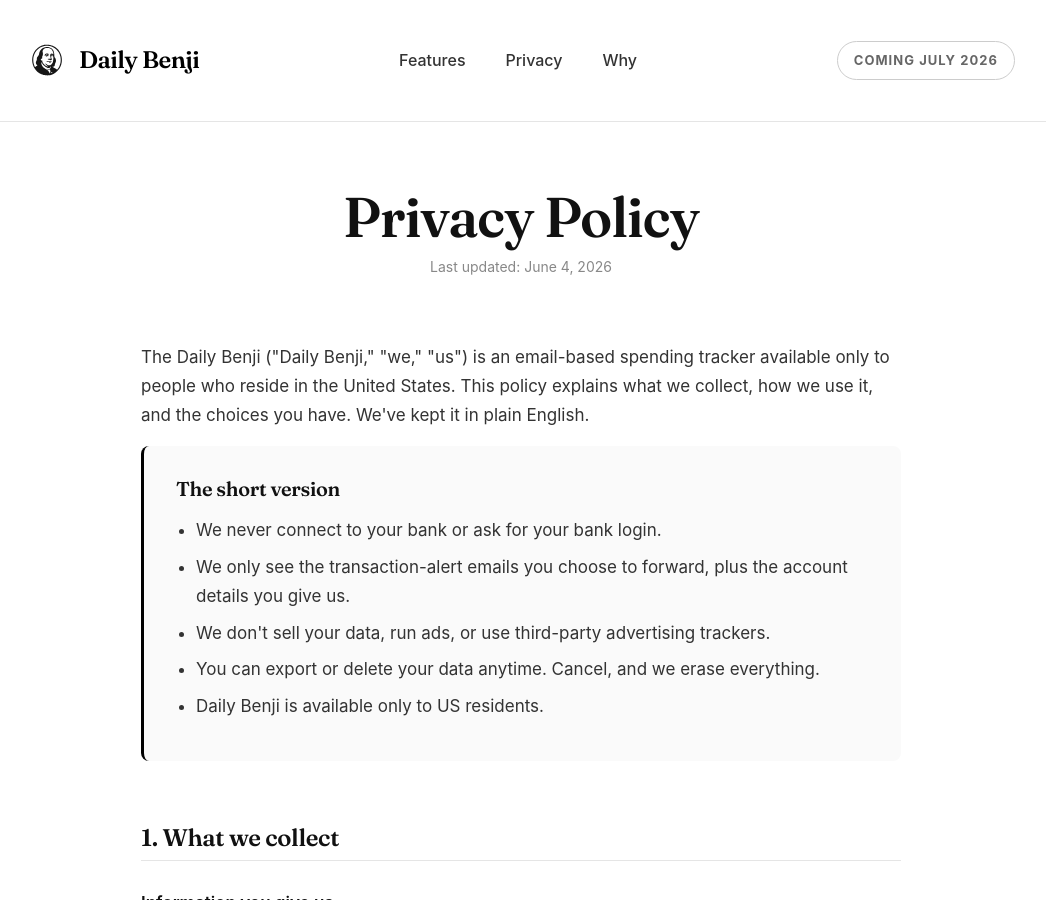
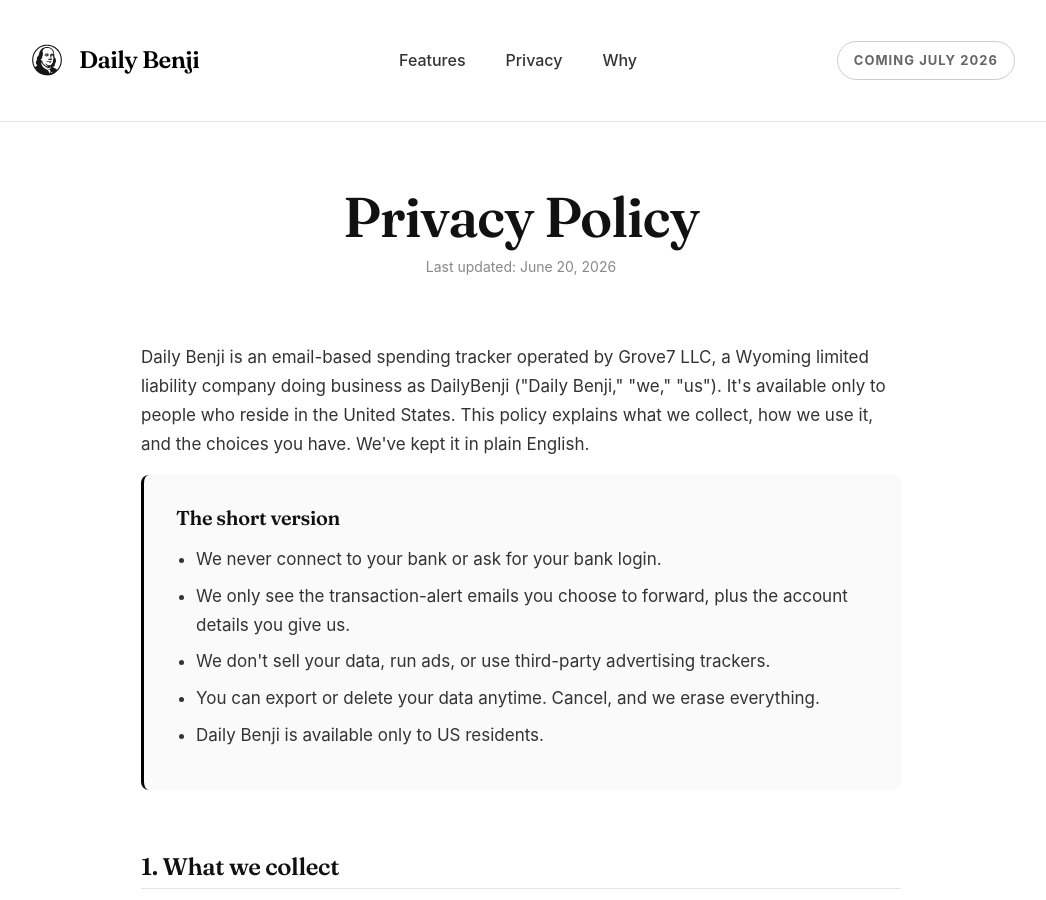
Before and after one commit to mincho/dailybenji, a Jekyll site: the page built from privacy-policy.html, in a window 1280 px wide and 900 px high. Shown: the whole window, without its empty margins (119-1165 px from the left). Built offline with Jekyll 4.4.1, drawn with Linux system fonts in a browser that asks for light colours; some of the changed text lies outside the part shown.

Commit message:
Identify Grove7 LLC (dba DailyBenji) in legal copy
Update the privacy policy to name the operating entity (Grove7 LLC, a
Wyoming LLC doing business as DailyBenji) in the identification clause and
contact block, and bump the last-updated date. Add a Terms link to the
footer pointing at the app's public ToS so terms are discoverable from the
marketing site alongside the privacy policy.

Co-Authored-By: Claude Opus 4.8 <noreply@anthropic.com>

```diff
--- a/_includes/footer.html
+++ b/_includes/footer.html
@@ -5,6 +5,7 @@
     </p>
     <div class="footer-links">
         <a href="/privacy-policy">Privacy Policy</a>
+        <a href="https://app.dailybenji.com/terms">Terms</a>
         <a href="/contact">Contact</a>
     </div>
 </footer>
--- a/privacy-policy.html
+++ b/privacy-policy.html
@@ -97,13 +97,14 @@ description: How The Daily Benji handles your data — in plain English. We neve
 
 <div class="policy">
     <h1>Privacy Policy</h1>
-    <p class="last-updated">Last updated: June 4, 2026</p>
+    <p class="last-updated">Last updated: June 20, 2026</p>
 
     <p>
-        The Daily Benji ("Daily Benji," "we," "us") is an email-based spending
-        tracker available only to people who reside in the United States. This
-        policy explains what we collect, how we use it, and the choices you
-        have. We've kept it in plain English.
+        Daily Benji is an email-based spending tracker operated by Grove7 LLC, a
+        Wyoming limited liability company doing business as DailyBenji ("Daily
+        Benji," "we," "us"). It's available only to people who reside in the
+        United States. This policy explains what we collect, how we use it, and
+        the choices you have. We've kept it in plain English.
     </p>
 
     <!-- confirm forwarded-email retention window below: code currently says ~15 days, MARKETING_FEATURES.md says 30 -->
@@ -296,5 +297,6 @@ description: How The Daily Benji handles your data — in plain English. We neve
     <p>Questions about your privacy or this policy?</p>
     <div class="policy-contact">
         <p><strong>support@dailybenji.com</strong></p>
+        <p style="margin-top: var(--space-xs); font-size: 0.875rem; color: var(--gray-500);">Grove7 LLC (dba DailyBenji), Wyoming, USA</p>
     </div>
 </div>
```
